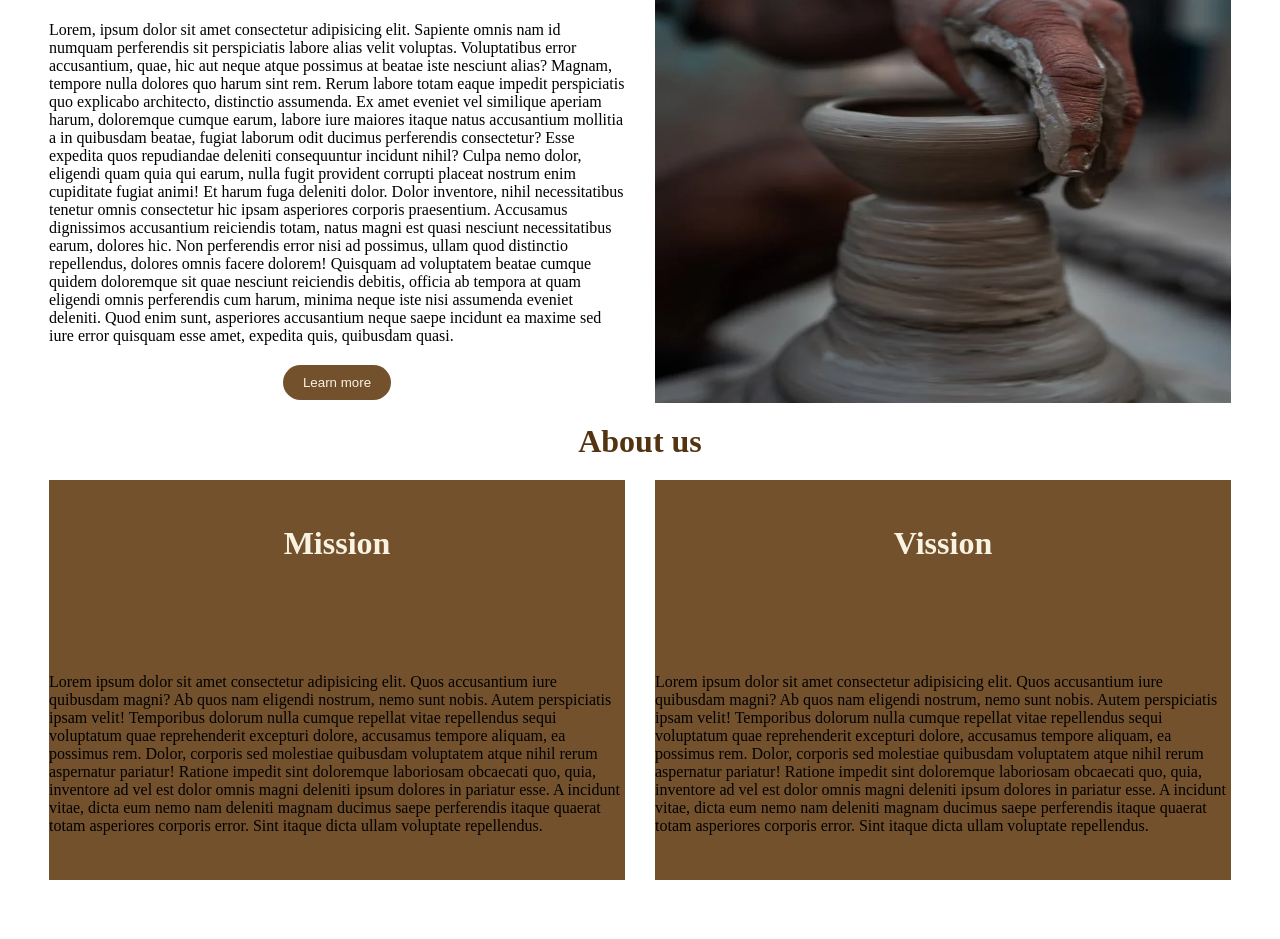
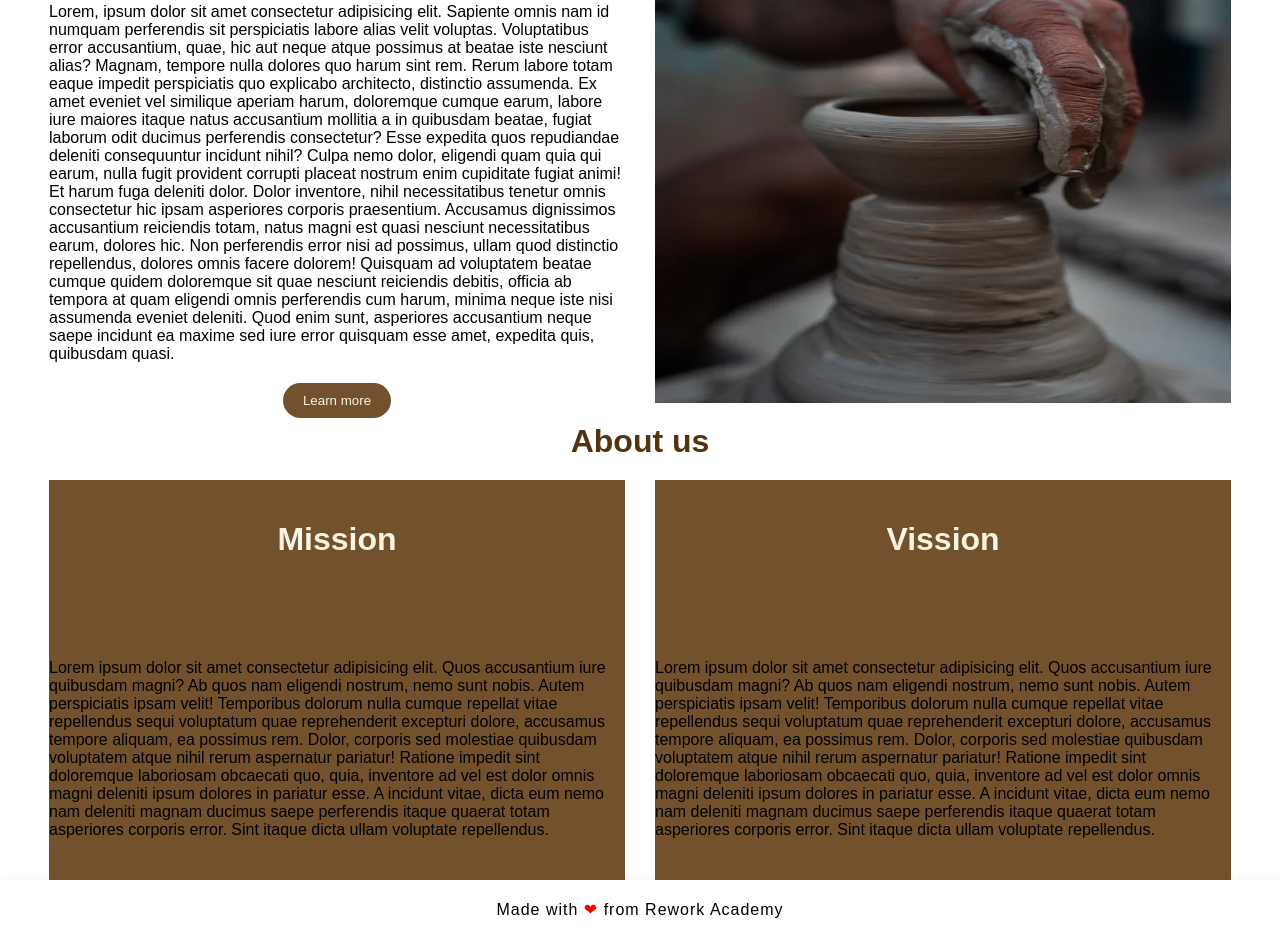
Before and after one commit to Idrisnas/class-work, a plain HTML site: page chinazom.html in a window 1280 px wide. Shown: the part 647-1586 px from the top of the page. Before the commit the page ends 1527 px from the top, so only its background shows below. Drawn offline with Linux system fonts and the light colour scheme.

Commit message:
i added a footer

```diff
--- a/chinazom.html
+++ b/chinazom.html
@@ -5,6 +5,7 @@
     <meta name="viewport" content="width=device-width, initial-scale=1.0">
     <title>Document</title>
     <link rel="stylesheet" href="chinazom.css">
+    <link rel="stylesheet" href="style.css">
 </head>
 <body>
     <nav class="nav">
@@ -46,5 +47,8 @@
             <p>Lorem ipsum dolor sit amet consectetur adipisicing elit. Quos accusantium iure quibusdam magni? Ab quos nam eligendi nostrum, nemo sunt nobis. Autem perspiciatis ipsam velit! Temporibus dolorum nulla cumque repellat vitae repellendus sequi voluptatum quae reprehenderit excepturi dolore, accusamus tempore aliquam, ea possimus rem. Dolor, corporis sed molestiae quibusdam voluptatem atque nihil rerum aspernatur pariatur! Ratione impedit sint doloremque laboriosam obcaecati quo, quia, inventore ad vel est dolor omnis magni deleniti ipsum dolores in pariatur esse. A incidunt vitae, dicta eum nemo nam deleniti magnam ducimus saepe perferendis itaque quaerat totam asperiores corporis error. Sint itaque dicta ullam voluptate repellendus.</p>
         </div>
     </div>
+    <footer class="footer_sect">
+        <p>Made with <span>❤</span> from Rework Academy</p>
+      </footer>
 </body>
 </html>
```
